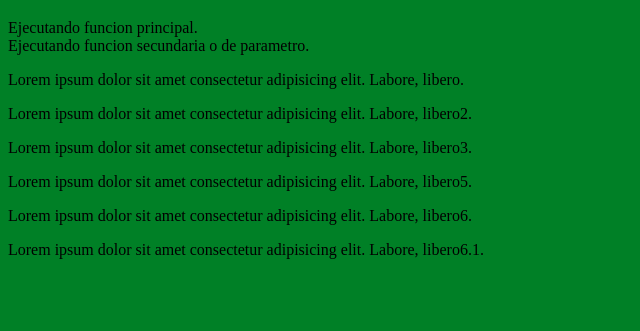
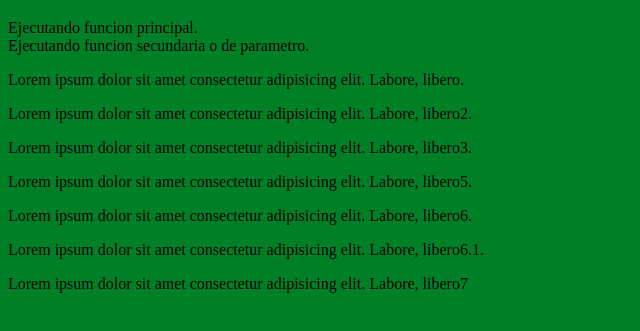
Before and after one commit to Edrson/practica1SA, a plain HTML site: page index.html in a window 1280 px wide. Shown: the part 61-392 px from the top of the page, without its empty margins (0-640 px from the left). Drawn offline with Linux system fonts and the light colour scheme.

Commit message:
sea grega paraffo 7

```diff
--- a/index.html
+++ b/index.html
@@ -21,6 +21,7 @@
 		<p>Lorem ipsum dolor sit amet consectetur adipisicing elit. Labore, libero5.</p>
 		<p>Lorem ipsum dolor sit amet consectetur adipisicing elit. Labore, libero6.</p>
 		<p>Lorem ipsum dolor sit amet consectetur adipisicing elit. Labore, libero6.1.</p>
+		<p>Lorem ipsum dolor sit amet consectetur adipisicing elit. Labore, libero7</p>
 	</div>
 </div>
 
```
